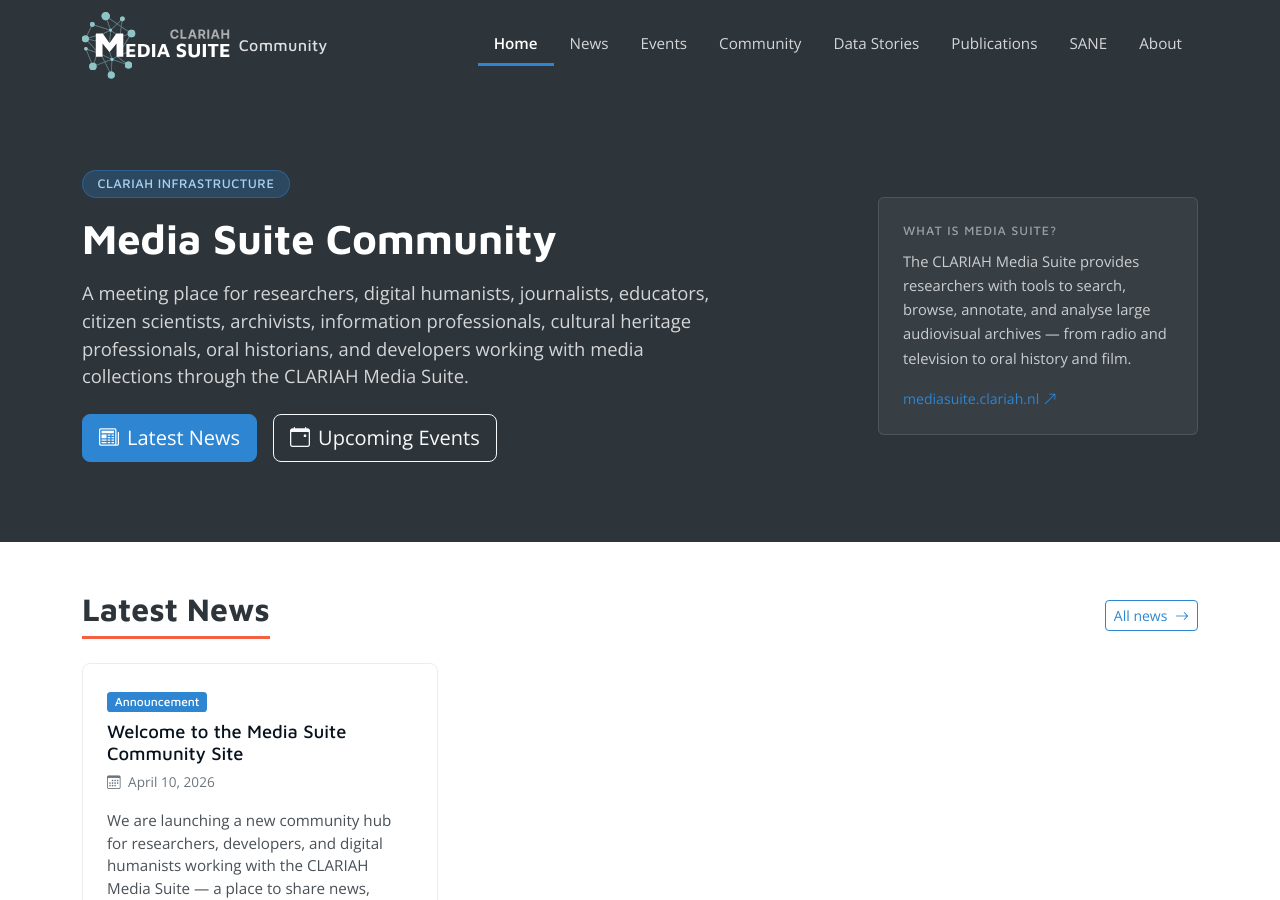
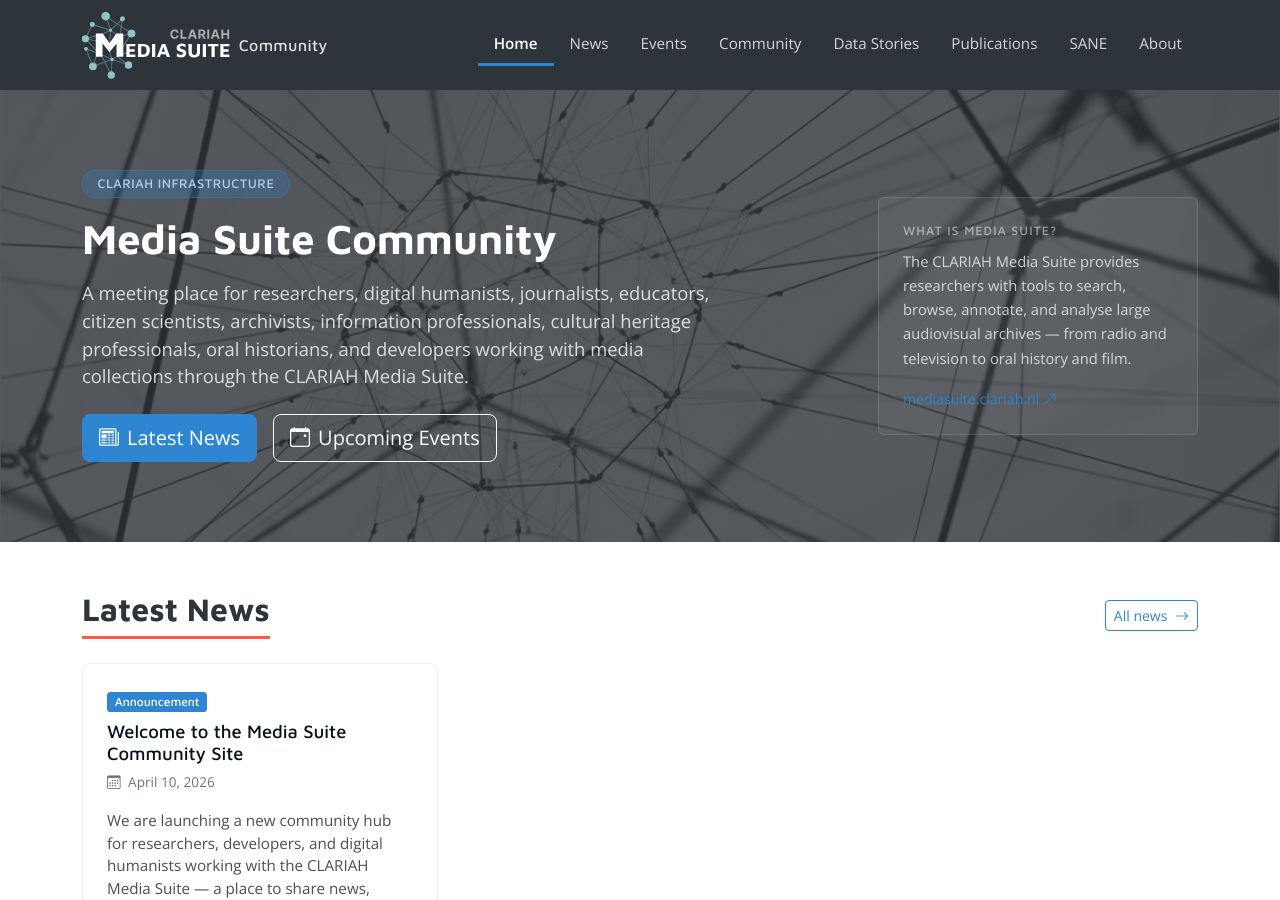
Before and after one commit to roelandordelman/media-suite-community, a Jekyll site: the page built from index.html, in a window 1280 px wide and 900 px high. Built offline with Jekyll 4.4.1, drawn with Linux system fonts in a browser that asks for light colours.

Commit message:
Add Data Stories hero image to homepage

```diff
--- a/index.html
+++ b/index.html
@@ -6,7 +6,7 @@
 <!-- ================================================================
      Hero
      ================================================================ -->
-<section class="hero-strip">
+<section class="hero-strip" style="background: linear-gradient(rgba(45,52,58,0.80), rgba(45,52,58,0.80)), url('{{ '/assets/img/hero.jpg' | relative_url }}') center/cover no-repeat;">
     <div class="container">
         <div class="row align-items-center">
             <div class="col-lg-7">
```
Also changed, not shown: assets/img/hero.jpg (added).
